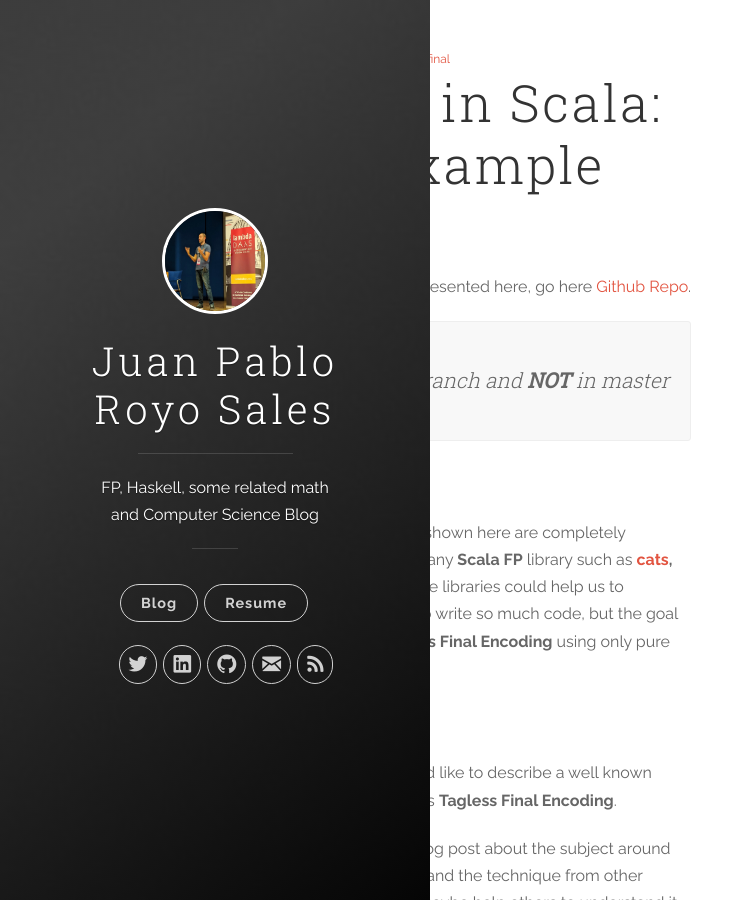
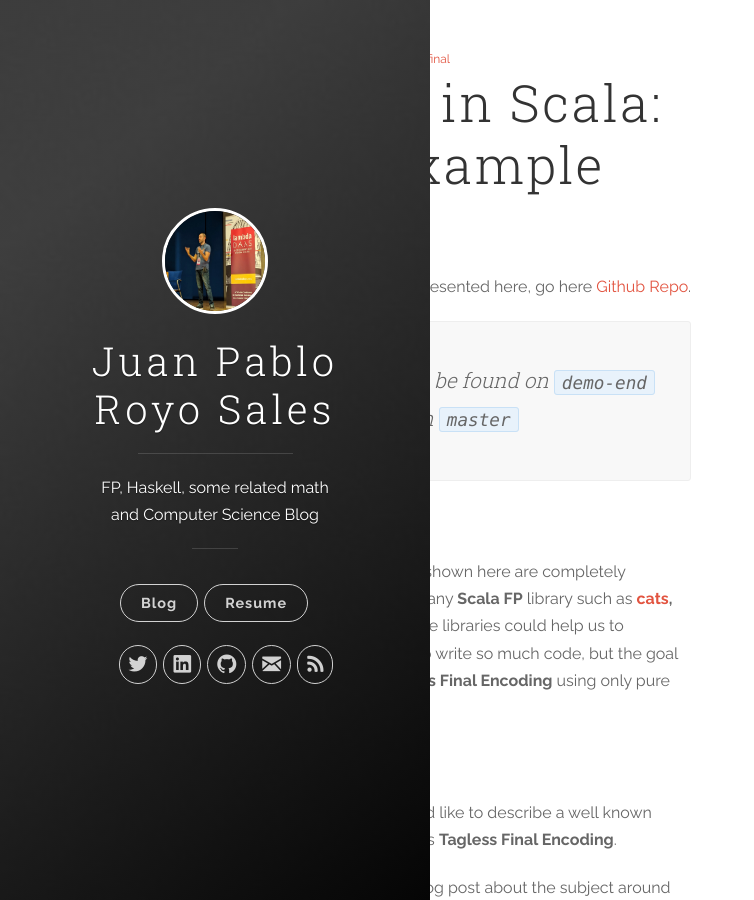
Before and after one commit to jproyo/jproyo.github.io, a Jekyll site: the page built from _posts/2019-02-07-practical-tagless-final-in-scala.markdown, in a window 1280 px wide and 900 px high. Shown: the whole window, without its empty margins (0-754 px from the left). Built offline with Jekyll 4.4.1, drawn with Linux system fonts in a browser that asks for light colours; nearby versions of some CDN libraries; comment, search, counter and statistics services are not loaded.

```diff
--- a/_posts/2019-02-07-practical-tagless-final-in-scala.markdown
+++ b/_posts/2019-02-07-practical-tagless-final-in-scala.markdown
@@ -13,7 +13,7 @@
 
 To get a complete version of the source code presented here, go here [Github Repo](https://github.com/jproyo/imperative-to-fp/tree/demo-end).
 
-> This post is based on **demo-end** branch and **NOT** in master
+> All the examples of this post can be found on `demo-end` branch and **NOT** in `master`
 
 ## Disclaimer
 
```
